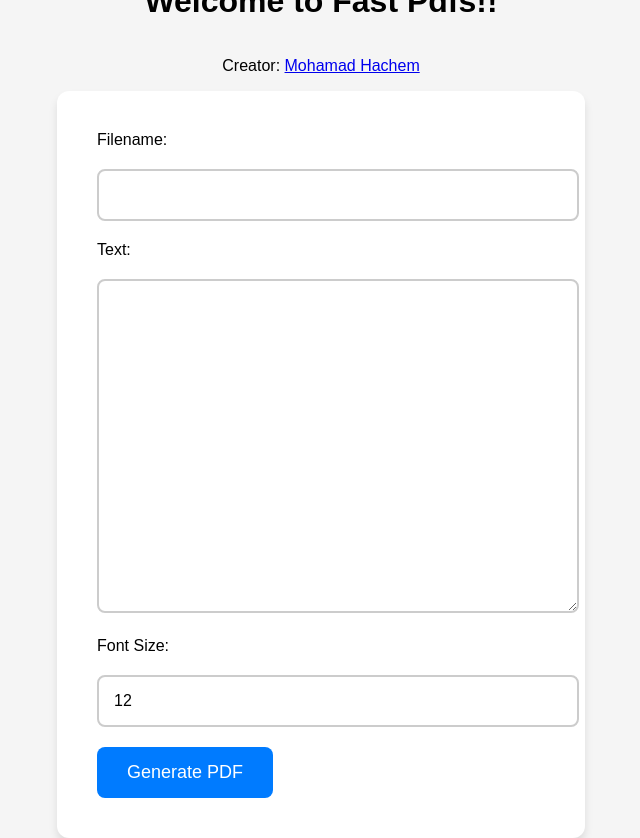
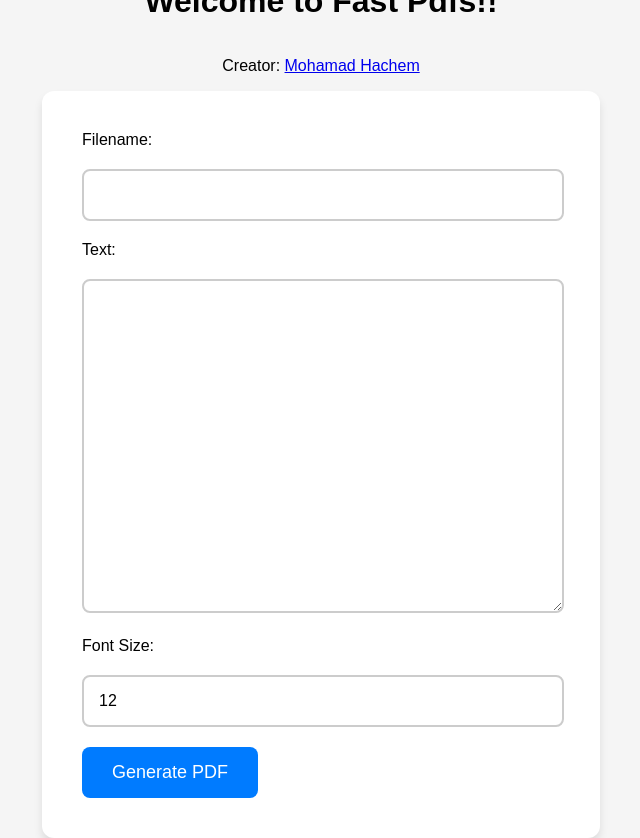
Before and after one commit to Mohamad-Hachem/Fast_Motivational_Letters, a Flask app: page / in a window 1280 px wide. Shown: the whole page, without its empty margins (319-959 px from the left). Run offline with Flask 3, Linux system fonts and the light colour scheme.

Commit message:
Fixing design

```diff
--- a/static/style.css
+++ b/static/style.css
@@ -84,4 +84,5 @@ form {
     box-shadow: 0 6px 8px rgba(0, 0, 0, 0.1);
     width: 50%;
     max-width: 600px;
+    padding-right:70px;
 }
--- a/templates/index.html
+++ b/templates/index.html
@@ -8,6 +8,7 @@
 <div class="wrapper">
     <h1>Welcome to Fast Pdfs!!</h1>
     <p>Creator: <a href="https://www.linkedin.com/in/hachemmohamad/"> Mohamad Hachem</a></p>
+
         <form method="post">
             {% if error %}
             <div class="error">{{ error }}</div>
@@ -18,6 +19,7 @@
             <input type="number" name="fontsize" id="fontsize" min="8" max="48" step="1" value="12"><br>
             <input type="submit" value="Generate PDF">
         </form>
+
 </div>
 
 </body>
```
Lines whose indentation alone changed are shown as unchanged.
